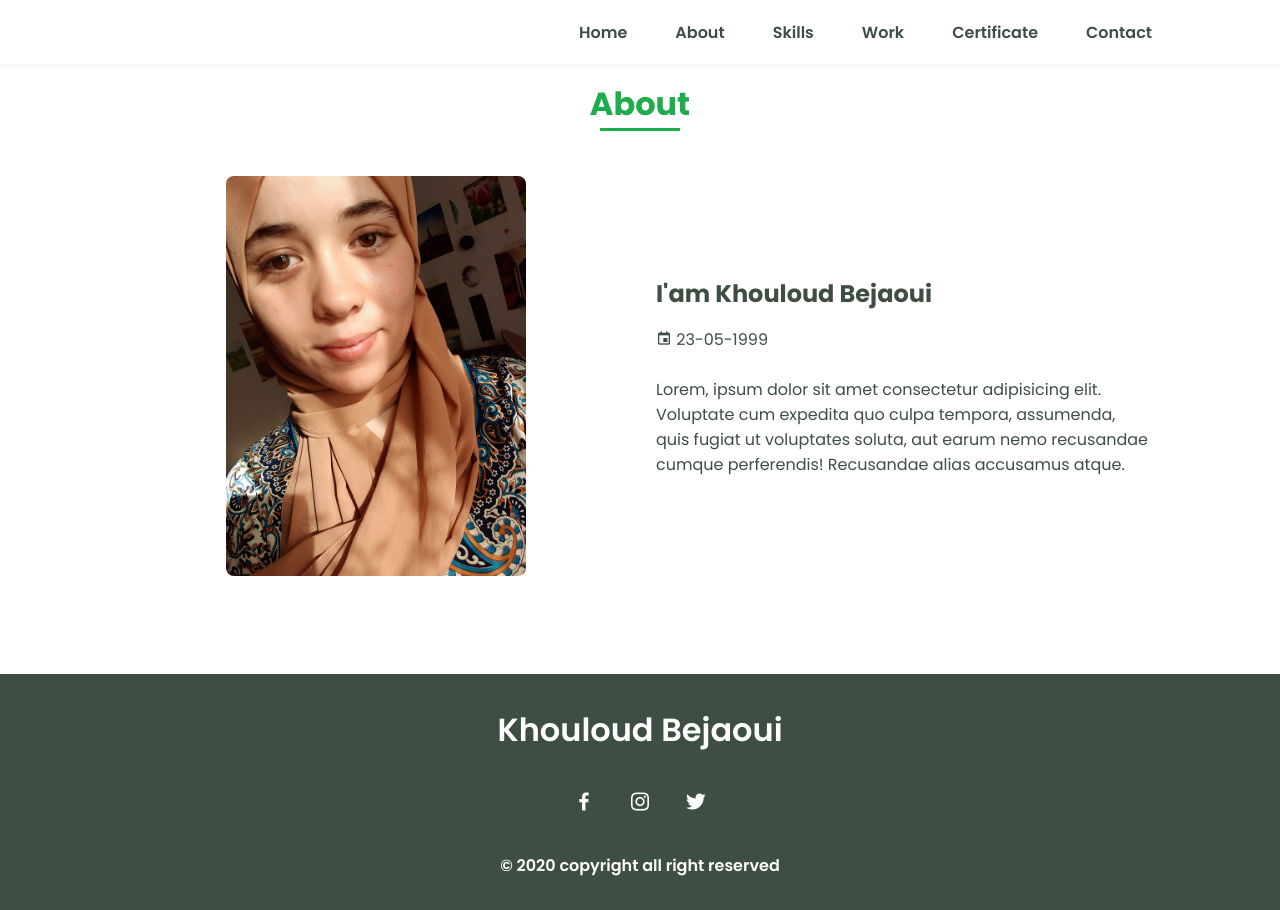
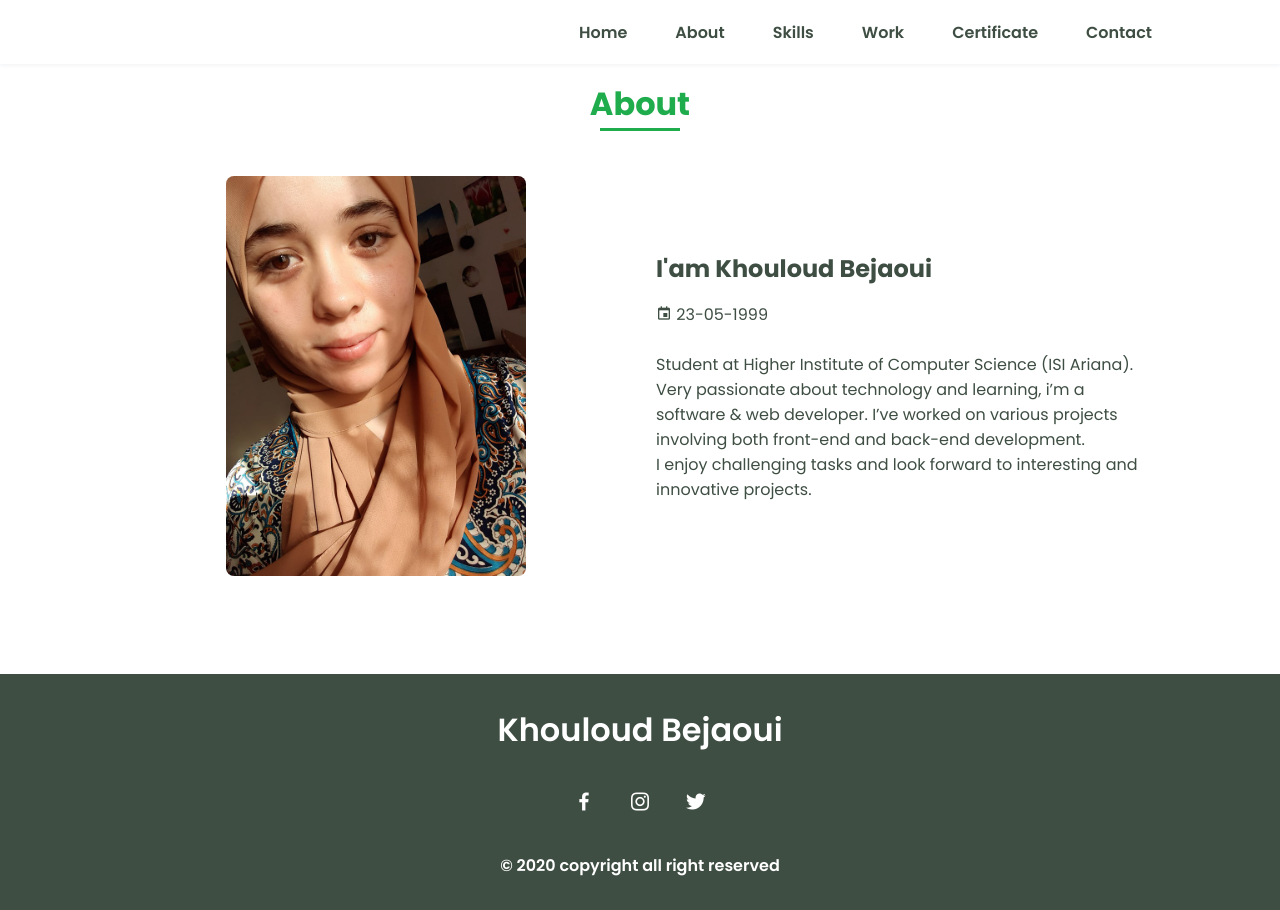
Before and after one commit to khouloud711/Personal_Portfolio, an Angular app in the folder portfolio/: page /about in a window 1280 px wide. Built offline with nearby package versions, Linux system fonts and the light colour scheme.

Commit message:
about section

```diff
--- a/portfolio/src/app/about/about.component.html
+++ b/portfolio/src/app/about/about.component.html
@@ -11,7 +11,11 @@
                       <h2 class="about__subtitle">I'am Khouloud Bejaoui</h2>
                       <p style="font-size: medium;"> <i class='bx bx-calendar-event' ></i> 23-05-1999</p>
                       <br>
-                      <p class="about__text">Lorem, ipsum dolor sit amet consectetur adipisicing elit. Voluptate cum expedita quo culpa tempora, assumenda, quis fugiat ut voluptates soluta, aut earum nemo recusandae cumque perferendis! Recusandae alias accusamus atque.</p>
+                      <p class="about__text">Student at Higher Institute of Computer Science (ISI Ariana).
+                        Very passionate about technology and learning, i’m a software & web developer.
+                         I’ve worked on various projects involving both front-end and back-end development.
+                         <br>I enjoy challenging tasks and look forward to interesting and innovative projects.
+                      </p>
                   </div>
               </div>
           </section>
--- a/portfolio/src/app/home/home.component.html
+++ b/portfolio/src/app/home/home.component.html
@@ -3,7 +3,8 @@
               <div class="home__data wow fadeInDown" data-wow-duration="2s" data-wow-delay=".5s">
                   <h1 class="home__title ">Hi,<br>I'am <span class="home__title-color">Khouloud</span><br> Web Developer</h1>
 
-                  <a href="https://drive.google.com/file/d/1mbaelqkPepGoXQktWM5JppxqwN7dWexM/view?usp=sharing" class="button wow fadeInDown" data-wow-duration="2s" data-wow-delay=".6s">Download CV</a>
+                  <a href="https://drive.google.com/file/d/1mbaelqkPepGoXQktWM5JppxqwN7dWexM/view?usp=sharing" class="button wow fadeInDown"
+                  target="_blank" data-wow-duration="2s" data-wow-delay=".6s">Download CV</a>
               </div>
 
               <div class="home__social">
@@ -13,9 +14,7 @@
 
               <div class="home__img wow fadeInDown" data-wow-duration="3s" data-wow-delay=".5s">
 
-
-                      <img src="assets/img/me.png" alt="">
-
+                <img src="assets/img/me.png" alt="">
 
               </div>
           </section>
--- a/portfolio/src/app/skills/skills.component.html
+++ b/portfolio/src/app/skills/skills.component.html
@@ -5,7 +5,7 @@
               <div class="skills__container bd-grid wow fadeInDown"  data-wow-duration="3s" data-wow-delay=".5s">
                   <div>
                       <h2 class="skills__subtitle">Profesional Skills</h2>
-                      <p class="skills__text">Lorem ipsum dolor sit, amet consectetur adipisicing elit. Velit optio id vero amet, alias architecto consectetur error eum eaque sit.</p>
+                      <p class="skills__text">Here are some of my skills</p>
                       <div class="skills__data wow fadeInLeft"  data-wow-duration="3s" data-wow-delay=".5s">
                           <div class="skills__names">
                               <i class='bx bxl-html5 skills__icon'></i>
--- a/portfolio/src/app/work/work.component.html
+++ b/portfolio/src/app/work/work.component.html
@@ -33,6 +33,11 @@
                       <img src="assets/pic_pr/tic-tac-toe.png" alt="">
                     </a>
                   </div>
+                  <div class="work__img wow fadeInLeft"  data-wow-duration="2s" data-wow-delay=".5s">
+                    <a href="https://github.com/khouloud711/facebook_simulation" target="_blank">
+                      <img src="assets/pic_pr/kodebook.png" alt="">
+                    </a>
+                  </div>
               </div>
           </section>
           <br><br>
```
Also changed, not shown: portfolio/src/assets/pic_pr/kodebook.png (added).
